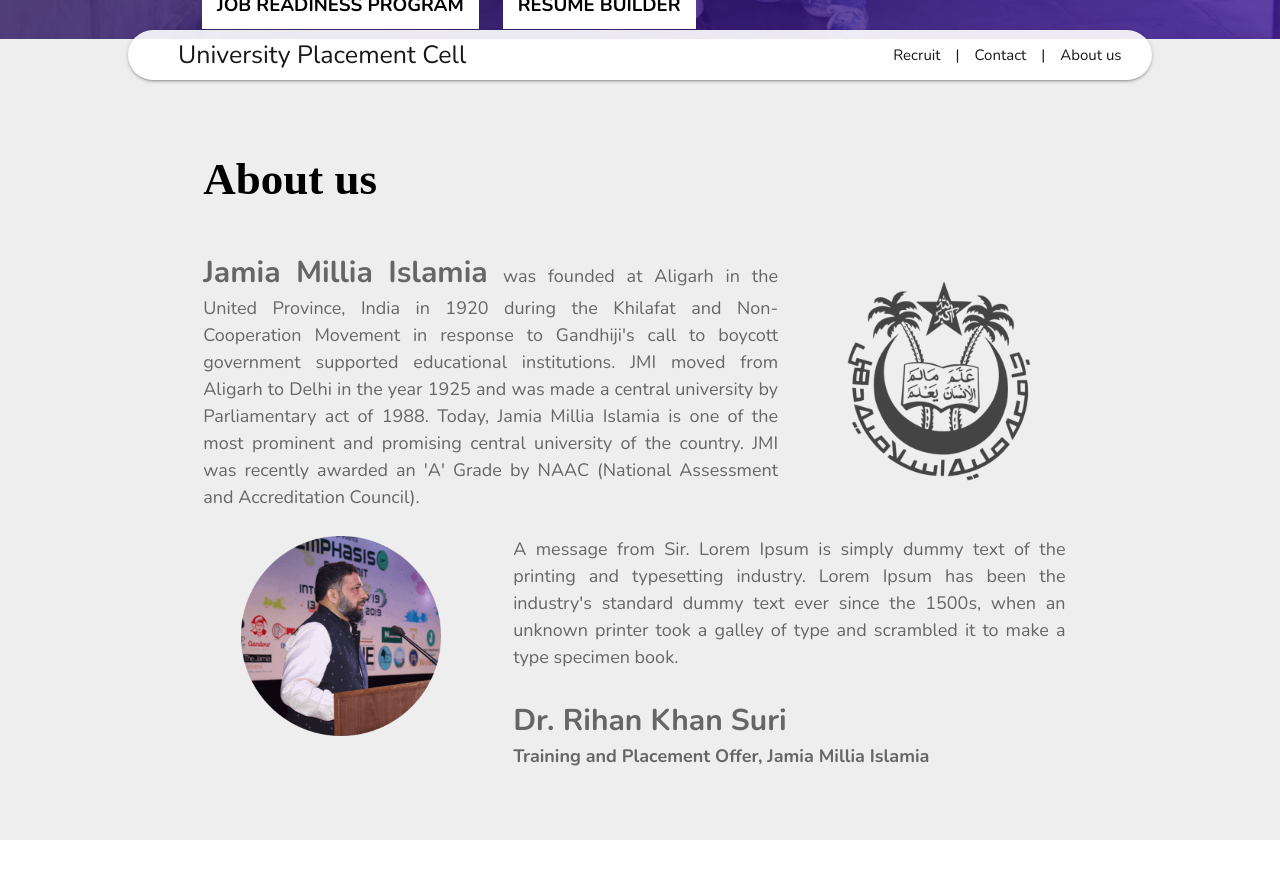
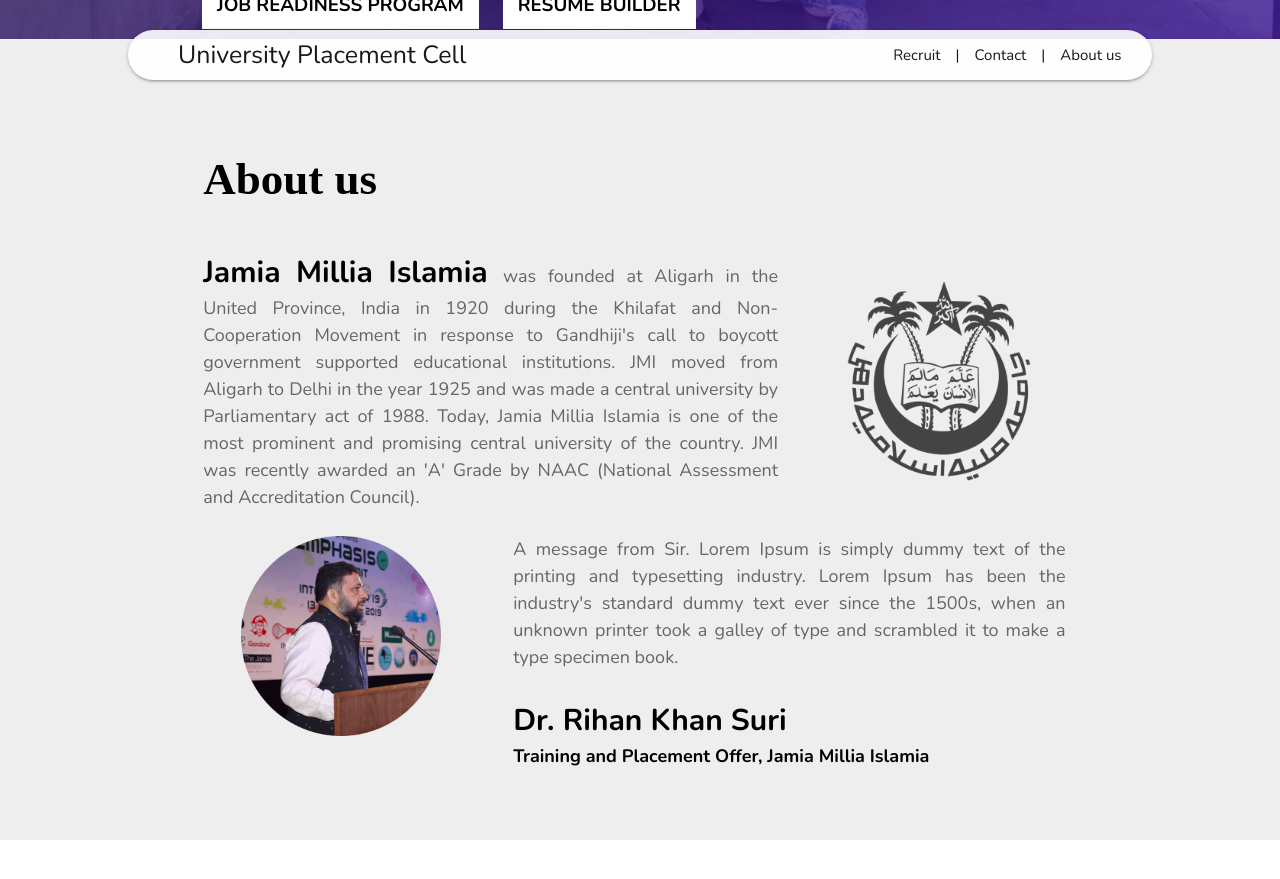
Before and after one commit to alhacen/upcjmi-jekyll, a Jekyll site: the page built from index.html, in a window 1280 px wide and 900 px high, scrolled down 861 px. Shown: the top 879 px of the window. Built offline with Jekyll 4.4.1, drawn with Linux system fonts in a browser that asks for light colours; some web fonts are replaced.

```diff
--- a/_layouts/default.html
+++ b/_layouts/default.html
@@ -15,7 +15,7 @@
     <link rel="stylesheet" href="/assets/css/styles.css">
 
     {% if page.css %}
-        <link rel="stylesheet" href="/assets/css/{{page.css}}.css">
+    <link rel="stylesheet" href="/assets/css/{{page.css}}.css">
     {% endif %}
 
     <meta name="robots" content="index, follow">
@@ -23,14 +23,16 @@
 
 <body>
     <header style="z-index:2">
-        <nav class="nav_bar white hide-on-med-and-down" >
+        <nav class="nav_bar white hide-on-med-and-down">
             <div class="nav-wrapper">
 
                 <a href="#" class="brand-logo">University Placement Cell</a>
 
                 <ul id="nav-mobile" class="right">
                     <li><a href="#recruit">Recruit</a></li>
-                    <li><p>|</p></li>
+                    <li>
+                        <p>|</p>
+                    </li>
                     <li><a href="#contact">Contact</a></li>
                     <li>|</li>
                     <li><a class="last-nav-link" href="#about-us">About us &nbsp; &nbsp; </a></li>
@@ -41,9 +43,9 @@
     <main>
         {{content}}
     </main>
-</body>
-<script src="https://cdnjs.cloudflare.com/ajax/libs/materialize/1.0.0/js/materialize.min.js"></script>
-<script>
+    <script src="https://cdnjs.cloudflare.com/ajax/libs/materialize/1.0.0/js/materialize.min.js"></script>
+
+    <script>
         document.addEventListener('DOMContentLoaded', function () {
             var elems = document.querySelectorAll('.carousel');
             var instances = M.Carousel.init(elems, {
@@ -56,4 +58,5 @@
 
         });
     </script>
+</body>
 </html>
--- a/assets/css/styles.scss
+++ b/assets/css/styles.scss
@@ -9,6 +9,7 @@
 
 b {
     font-weight: 700;
+    color: black;
 }
 
 b.semi {
```
Also changed, not shown: manifest.json (added), 1 other file.
